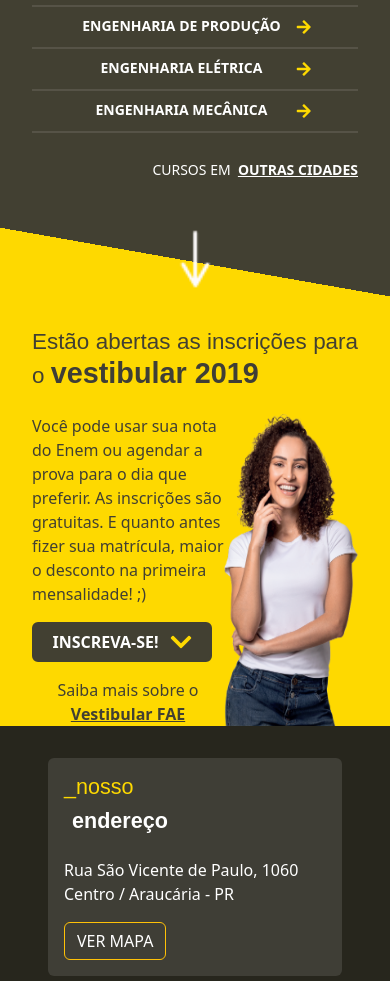
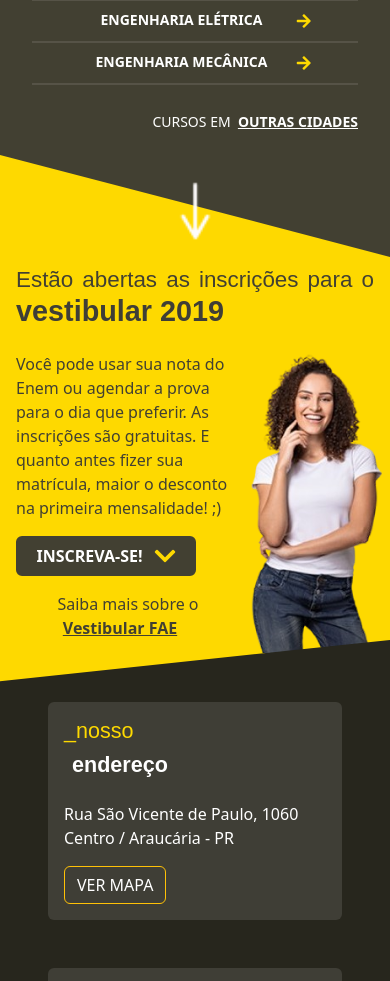
Before and after one commit to TalitaMiguel/Teste-Tecnico-Bom-Jesus, a plain HTML site: page index.html in a window 390 px wide. Shown: the part 451-1432 px from the top of the page. Drawn offline with nearby package versions, Linux system fonts and the light colour scheme; a web font is replaced by a local one.

Commit message:
fix/image woman mobile

```diff
--- a/index.html
+++ b/index.html
@@ -21,7 +21,7 @@
 
 <body>
   <header>
-    <div class="container-fluid diagonal-bg">
+    <div class="container-fluid container-banner diagonal-bg">
       <div class="banner">
         <div class="row">
           <section class="col-12 col-sm-4 col-md-4">
@@ -33,7 +33,7 @@
               </div>
             </div>
 
-            <div class="show-hide-mobile text-white mt-5">
+            <div class="show-hide-mobile text-white mt-4">
               <p>
                 Chegamos com uma equipe de mestres experientes no mercado, programa
                 próprio de parcelamento estudantil e reconhecimento:
@@ -41,7 +41,7 @@
               </p>
             </div>
 
-            <div class="mt-5">
+            <div class="mt-4">
               <h4 class="custom-h4">_nossos <span class="text-courses">cursos</span></h4>
               <hr class="my-3 color-gray-200 custom-hr">
 
@@ -175,7 +175,7 @@
               </div>
 
               <div class="show-hide-mobile">
-                <img src="./src/assets/arrow.png" alt="Imagem de uma seta apontando para baixo" class="mt-5 mb-4" style="width: 60px;">
+                <img src="./src/assets/arrow.png" alt="Imagem de uma seta apontando para baixo" class="mt-5 mb-4" style="width: 60px;z-index: 9;">
               </div>
 
               <div class="show-hide-desktop">
@@ -219,7 +219,18 @@
                 </p>
               </div>
 
-              <div class="show-hide-mobile">
+
+            </div>
+          </section>
+
+
+        </div>
+      </div>
+    </div>
+  </header>
+
+  <section class="show-hide-mobile diagonal-bg-mobile">
+    <div >
       <div class="d-flex flex-column">
         <h5>Estão abertas as inscrições para o <strong>vestibular 2019</strong></h5>
 
@@ -232,7 +243,7 @@
             </p>
 
             <a
-                        class="btn sign-up d-flex align-items-center justify-content-center "
+              class="btn sign-up d-flex align-items-center justify-content-center"
               href="https://l1nq.com/asyfA"
               role="button"
             >
@@ -252,22 +263,17 @@
           </div>
 
           <div class="d-flex justify-content-center">
-                      <img src="./src/assets/Woman.png" alt="" style="width: 100%;">
-                    </div>
+            <img src="./src/assets/woman-mobile.png" alt="" style="width: 93%;">
           </div>
         </div>
       </div>
     </div>
   </section>
-        </div>
-      </div>
-    </div>
-  </header>
 
   <section class="address-more-information">
     <div class="container color-gray-800">
       <div class="d-flex align-items-center justify-content-around w-100">
-        <div class="row w-100">
+        <div class="row w-100 box-info">
           <aside class="col-12 col-sm-6 col-md-6 d-flex flex-column align-items-center justify-content-around p-5">
             <div class="p-3 rounded d-flex justify-content-around background-gray-500 w-100 box-more-information">
               <div>
--- a/src/styles/styles.css
+++ b/src/styles/styles.css
@@ -280,7 +280,8 @@ footer h4 {
   }
 
   .diagonal-bg {
-    background: linear-gradient(190deg, var(--gray-600) 60%, var(--yellow-400) 50%);
+    /* background: linear-gradient(190deg, var(--gray-600) 60%, var(--yellow-400) 50%); */
+    background: var(--gray-600);
   }
 
   .banner {
@@ -292,8 +293,6 @@ footer h4 {
   .custom-banner {
     display: flex;
     flex-direction: column;
-    justify-content: center;
-    align-items: center;
   }
 
   .custom-banner .title-excellence {
@@ -302,7 +301,7 @@ footer h4 {
   }
 
   .custom-banner .container-fae {
-    justify-content: center;
+    margin-left: 1.4rem;
   }
 
   .custom-banner .container-fae  h3 {
@@ -331,16 +330,69 @@ footer h4 {
     text-align: end;
   }
 
-  #logo-fae p {
-    width: 12rem;
+  .diagonal-bg-mobile {
+    background: var(--yellow-400);
+    clip-path: polygon(0% 0%, 100% 17%, 100% 93%, 0% 100%);
+
+    height: 600px;
+    margin-top: -110px;
+    padding-top: 6rem;
   }
 
-  /* .address-more-information {
-    background: linear-gradient(-3deg, var(--gray-600) 95%, var(--yellow-400) 58%);
-  } */
+  .diagonal-bg-mobile h5 {
+    font-weight: normal;
+    text-align: justify;
+    font-family: 'DejaVuSans', sans-serif;
+
+    color: var(--gray-600);
+    font-size: 1.4rem;
+    padding: 1rem;
+  }
+
+  .diagonal-bg-mobile h5 strong{
+    font-size: 1.8rem;
+    color: var(--gray-500)
+  }
+
+  .diagonal-bg-mobile p {
+    width: 15rem;
+    font-size: 1rem;
+    text-align: left;
+    color: var(--gray-600);
+    padding-left: 1rem;
+  }
+
+  .diagonal-bg-mobile a {
+    color: var(--gray-600);
+    font-weight: bold;
+  }
+
+  .diagonal-bg-mobile .sign-up {
+    max-width: 11.25rem;
+    margin: 1rem;
+
+    color: var(--white);
+    border: 2px solid transparent;
+    border-color: var(--gray-600);
+    background-color: var(--gray-600);
+  }
+
+  .diagonal-bg-mobile .sign-up:hover {
+    opacity: 0.9;
+    border: 2px solid var(--gray-800);
+  }
+
+  .address-more-information {
+    margin-top: -115px;
+    clip-path: polygon(0% 8%, 100% 0%, 100% 100%, 0% 100%);
+  }
 
   .address-more-information .container aside {
     padding: 2rem 3rem 1rem!important;
+  }
+
+  .address-more-information .box-info {
+    margin-top: 30px;
   }
 
   #logo-fae .sign-up {
```
Also changed, not shown: src/assets/woman-mobile.png (added). Lines whose indentation alone changed are shown as unchanged.
